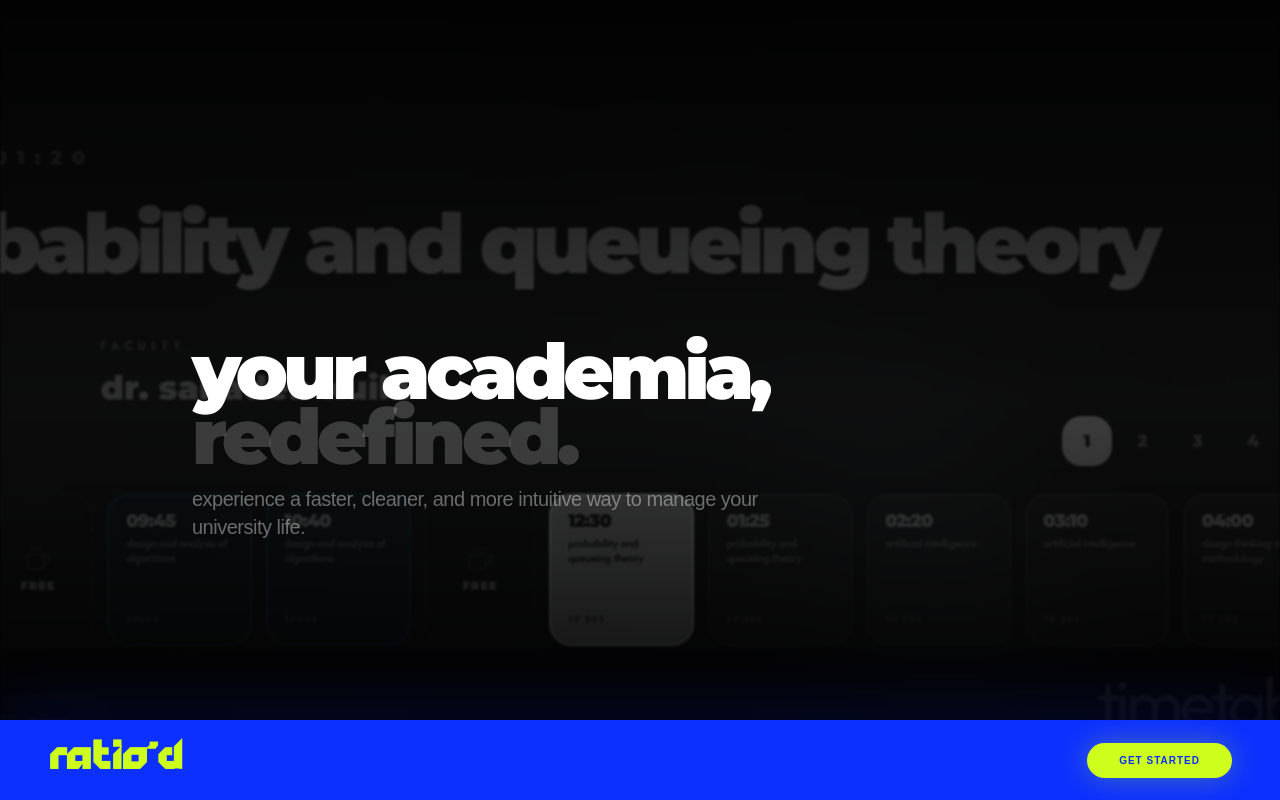
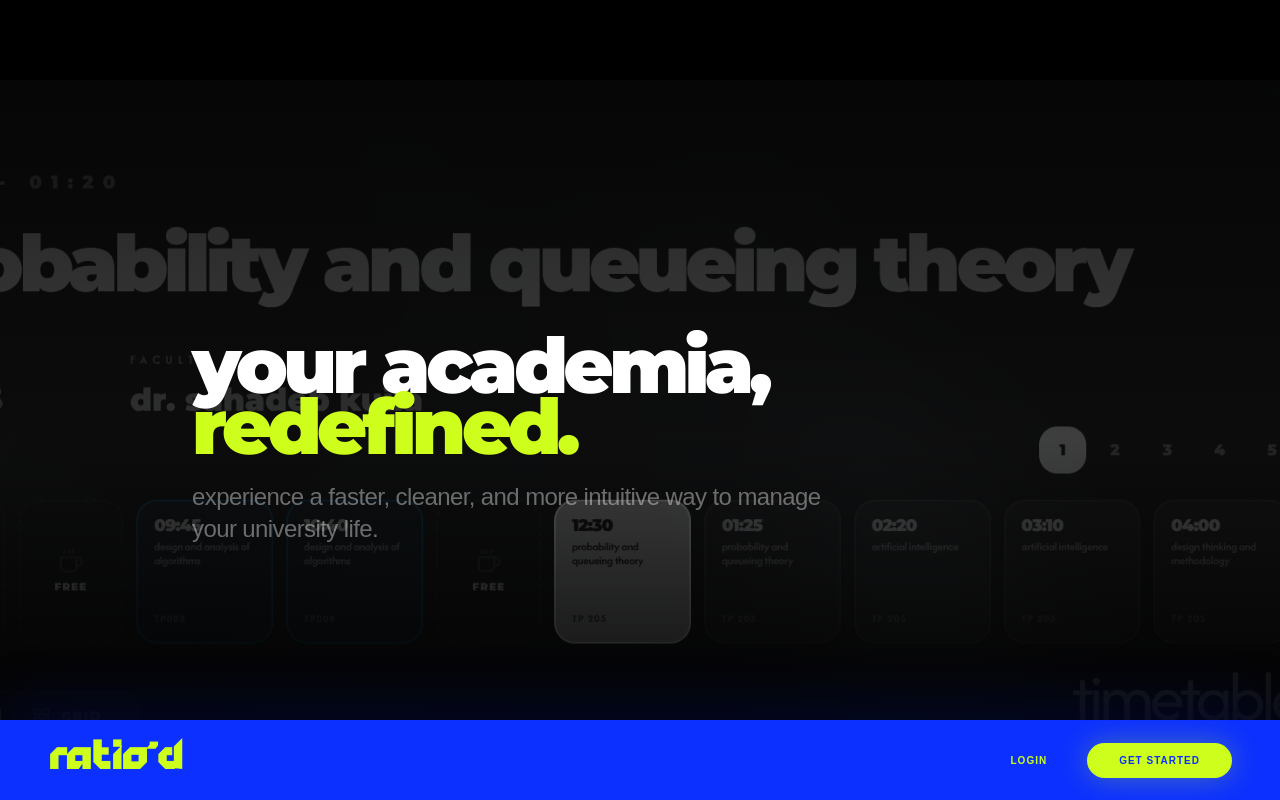
Before and after one commit to projectakshith/ratio-d, a Next.js app: page / in a window 1280 px wide. Built offline with nearby package versions, Linux system fonts and the light colour scheme; a web font is replaced by a local one.

Commit message:
feat: landing anim

```diff
--- a/src/components/desktop/DesktopSidebar.tsx
+++ b/src/components/desktop/DesktopSidebar.tsx
@@ -10,6 +10,7 @@ import {
   User
 } from "lucide-react";
 import { Haptics } from "@/utils/shared/haptics";
+import { useAppLayout } from "@/context/AppLayoutContext";
 
 const NavIcon = ({ icon: Icon, active = false, onClick }: { icon: any, active?: boolean, onClick: () => void }) => (
   <div
@@ -27,6 +28,7 @@ const NavIcon = ({ icon: Icon, active = false, onClick }: { icon: any, active?:
 export default function DesktopSidebar() {
   const router = useRouter();
   const pathname = usePathname();
+  const { onOpenSettings } = useAppLayout();
 
   const navItems = [
     { icon: LayoutDashboard, path: "/dashboard" },
@@ -57,8 +59,8 @@ export default function DesktopSidebar() {
       <div className="pb-2">
         <NavIcon
           icon={User}
-          active={pathname === "/settings"}
-          onClick={() => handleNav("/settings")}
+          active={false}
+          onClick={() => { Haptics.selection(); onOpenSettings(); }}
         />
       </div>
     </div>
--- a/src/components/landing/LandingPage.tsx
+++ b/src/components/landing/LandingPage.tsx
@@ -20,11 +20,15 @@ const FeatureCard = ({ title, desc, index }: { title: string, desc: string, inde
 
 export default function LandingPage() {
   const [stage, setStage] = useState<"intro" | "splash" | "shrink" | "ready">("intro");
-  const scrollRef = useRef<HTMLDivElement>(null);
 
-  const { scrollY } = useScroll({ container: scrollRef });
-  const heroImageY = useTransform(scrollY, [0, 800], ["0%", "20%"]);
-  const heroImageScaleScroll = useTransform(scrollY, [0, 800], [1, 1.1]);
+  const { scrollY } = useScroll();
+  const smoothProgress = useSpring(scrollY, { stiffness: 100, damping: 30, restDelta: 0.001 });
+
+  const scrollParallaxImgY = useTransform(smoothProgress, [0, 1000], ["-4%", "4%"]);
+  const scrollParallaxTextY = useTransform(smoothProgress, [0, 1000], ["0%", "15%"]);
+
+  const scrollParallaxImgY2 = useTransform(smoothProgress, [1000, 3000], ["-4%", "4%"]);
+  const scrollParallaxTextY2 = useTransform(smoothProgress, [1000, 3000], ["0%", "15%"]);
 
   useEffect(() => {
     const t1 = setTimeout(() => setStage("splash"), 100);
@@ -36,70 +40,64 @@ export default function LandingPage() {
   }, []);
 
   return (
-    <div className="h-screen w-full bg-black overflow-hidden relative selection:bg-[#ceff1c] selection:text-[#0c30ff]">
+    <ReactLenis root options={{ lerp: 0.05, duration: 1.2 }}>
+      <div className="min-h-screen w-full bg-black relative selection:bg-[#ceff1c] selection:text-[#0c30ff]">
 
-      {/* Hero Parallax Image - Perfectly Synced */}
-      {stage !== "intro" && (
+        <div className="w-full relative z-10 pt-[10vh] mb-48">
           <motion.div
-          initial={{ opacity: 0, scale: 1.2 }}
+            initial={{ opacity: 0, y: 150 }}
             animate={{
-            opacity: (stage === "shrink" || stage === "ready") ? 0.4 : 0,
-            scale: (stage === "shrink" || stage === "ready") ? 1 : 1.2,
+              opacity: (stage === "shrink" || stage === "ready") ? 1 : 0,
+              y: (stage === "shrink" || stage === "ready") ? 0 : 150,
             }}
-          style={{ scale: heroImageScaleScroll, y: heroImageY }}
-          transition={{
-            delay: stage === "shrink" ? 0 : 0,
-            duration: 1.2,
-            ease: BEZIER
-          }}
-          className="fixed inset-0 z-0 pointer-events-none"
+            transition={{ duration: 2.2, ease: [0.16, 1, 0.3, 1], delay: 1.5 }}
+            className="w-full aspect-video relative overflow-hidden"
           >
-          <img src="/screenshots/hero.png" alt="" className="w-full h-full object-cover blur-[1px]" />
-          <div className="absolute inset-0 bg-gradient-to-b from-black/80 via-transparent to-black" />
-        </motion.div>
-      )}
-
-      <ReactLenis root={false} options={{ lerp: 0.05, duration: 1.2 }}>
-        <div
-          ref={scrollRef}
-          className="h-screen w-full overflow-y-auto no-scrollbar relative z-10"
+            <motion.img
+              style={{ y: scrollParallaxImgY, scale: 1.05 }}
+              initial={{ scale: 1.15 }}
+              animate={{ scale: (stage === "shrink" || stage === "ready") ? 1.05 : 1.15 }}
+              transition={{ duration: 2.5, ease: BEZIER, delay: 1.5 }}
+              src="/screenshots/hero.png"
+              alt=""
+              className="w-full h-full object-cover opacity-50"
+            />
+            <div className="absolute inset-0 bg-gradient-to-t from-black via-black/20 to-black/60 flex flex-col justify-center px-8 md:px-24 lg:px-48">
+              <motion.div
+                style={{ y: scrollParallaxTextY }}
+                className="space-y-6 max-w-3xl"
               >
-          <div className="w-full max-w-5xl mx-auto px-8 md:px-16 pt-[25vh] pb-32">
-            <motion.div
-              initial={{ opacity: 0 }}
-              animate={{ opacity: (stage === "shrink" || stage === "ready") ? 1 : 0 }}
-              transition={{ duration: 0.8, ease: BEZIER }}
-              className="relative mb-48 min-h-[60vh] flex flex-col justify-center"
-            >
-              <div className="space-y-4">
                 <motion.h1
-                  initial={{ opacity: 0, y: 30 }}
+                  initial={{ opacity: 0, y: 40 }}
                   animate={{
                     opacity: stage === "ready" ? 1 : 0,
-                    y: stage === "ready" ? 0 : 30
+                    y: stage === "ready" ? 0 : 40
                   }}
-                  transition={{ delay: 0.2, duration: 1, ease: BEZIER }}
-                  className="text-[10vw] md:text-[6vw] font-black text-white lowercase tracking-[-0.06em] leading-[0.85]"
+                  transition={{ delay: 1.4, duration: 1.2, ease: BEZIER }}
+                  className="text-[10vw] md:text-[6vw] font-black text-white lowercase tracking-[-0.06em] leading-[0.8]"
                   style={{ fontFamily: 'var(--font-montserrat)' }}
                 >
                   your academia,<br />
-                  <span className="text-white/20">redefined.</span>
+                  <span className="text-[#ceff1c]">redefined.</span>
                 </motion.h1>
 
                 <motion.p
-                  initial={{ opacity: 0, y: 15 }}
+                  initial={{ opacity: 0, y: 20 }}
                   animate={{
                     opacity: stage === "ready" ? 1 : 0,
-                    y: stage === "ready" ? 0 : 15
+                    y: stage === "ready" ? 0 : 20
                   }}
-                  transition={{ delay: 0.4, duration: 1, ease: BEZIER }}
-                  className="text-lg md:text-xl text-white/40 leading-relaxed font-medium lowercase tracking-tight max-w-xl"
+                  transition={{ delay: 1.6, duration: 1.2, ease: BEZIER }}
+                  className="text-lg md:text-2xl text-white/40 leading-relaxed font-medium lowercase tracking-tight max-w-2xl"
                 >
                   experience a faster, cleaner, and more intuitive way to manage your university life.
                 </motion.p>
+              </motion.div>
             </div>
           </motion.div>
+        </div>
 
+        <div className="w-full max-w-5xl mx-auto px-8 md:px-16 pb-32 relative z-10">
           <div className="grid grid-cols-1 md:grid-cols-2 lg:grid-cols-3 gap-4 mb-48">
             {[
               { t: "sub-second sync", d: "background refresh keeps your data fresh without ever interrupting your flow." },
@@ -120,12 +118,20 @@ export default function LandingPage() {
             transition={{ duration: 1, ease: BEZIER }}
             className="w-full aspect-video rounded-[40px] overflow-hidden border border-white/10 mb-48 bg-white/5 relative"
           >
-              <img src="/screenshots/features.png" alt="" className="w-full h-full object-cover opacity-80" />
+            <motion.img
+              style={{ y: scrollParallaxImgY2, scale: 1.05 }}
+              src="/screenshots/features.png"
+              alt=""
+              className="w-full h-full object-cover opacity-80"
+            />
             <div className="absolute inset-0 bg-gradient-to-r from-black/80 via-transparent to-transparent flex items-center px-12">
-                <div className="space-y-4 max-w-lg">
+              <motion.div
+                style={{ y: scrollParallaxTextY2 }}
+                className="space-y-4 max-w-lg"
+              >
                 <h2 className="text-4xl md:text-5xl font-black text-white lowercase tracking-tighter leading-none">everything you need.</h2>
                 <p className="text-lg text-white/60 lowercase tracking-tight">we redesigned every single part of academia from the ground up to be high-performance and aesthetically pleasing.</p>
-                </div>
+              </motion.div>
             </div>
           </motion.div>
 
@@ -143,48 +149,52 @@ export default function LandingPage() {
             </div>
           </div>
         </div>
-        </div>
-      </ReactLenis>
 
-      {/* Intro Animation Layer - Perfectly Synced */}
       <motion.div
         initial={{ clipPath: "circle(0% at 50% 50%)", height: "100vh" }}
         animate={{
           clipPath: "circle(150% at 50% 50%)",
           height: (stage === "shrink" || stage === "ready") ? "80px" : "100vh",
           transition: {
-            clipPath: { duration: 4, ease: BEZIER },
-            height: { delay: 1.2, duration: 1.2, ease: BEZIER }
+            clipPath: { duration: 1.2, ease: [0.4, 0, 0.2, 1] },
+            height: { delay: 1.4, duration: 1.2, ease: BEZIER }
           }
         }}
         className={`fixed bottom-0 left-0 w-full bg-[#0c30ff] flex items-center z-50 overflow-hidden shadow-[0_-15px_60px_rgba(12,48,255,0.15)] ${(stage === "shrink" || stage === "ready") ? "pointer-events-none" : "pointer-events-auto"}`}
       >
         <div className="relative w-full flex items-center h-full px-12">
-          <motion.h1
-            initial={{ x: -100, opacity: 0 }}
+          <motion.div
+            initial={{ scale: 1, left: "48px", translateX: "0%" }}
             animate={{
-              x: 0,
-              opacity: 1,
               scale: (stage === "shrink" || stage === "ready") ? 0.3 : 1,
             }}
-            transition={{
-              x: { delay: 0.4, duration: 0.8, ease: BEZIER },
-              opacity: { delay: 0.4, duration: 0.8, ease: BEZIER },
-              scale: { delay: 1.2, duration: 1.2, ease: BEZIER }
-            }}
+            transition={{ delay: 1.4, duration: 1.2, ease: BEZIER }}
+            className="flex origin-left items-center absolute"
+          >
+            <motion.span
+              initial={{ x: -100, opacity: 0 }}
+              animate={{ x: 0, opacity: 1 }}
+              transition={{ delay: 0.4, duration: 0.8, ease: BEZIER }}
               className="text-[10vw] font-black lowercase tracking-[0em] text-[#ceff1c] leading-none select-none inline-block origin-left"
               style={{ fontFamily: 'var(--font-urbanosta)' }}
             >
               ratio'd
-          </motion.h1>
+            </motion.span>
+          </motion.div>
 
           {stage === "ready" && (
             <motion.div
               initial={{ opacity: 0, x: 20 }}
               animate={{ opacity: 1, x: 0 }}
               transition={{ duration: 0.8, ease: BEZIER }}
-              className="ml-auto flex gap-8 items-center pointer-events-auto"
+              className="ml-auto flex gap-6 items-center pointer-events-auto"
             >
+              <div
+                onClick={() => window.location.href = '/login'}
+                className="text-[#ceff1c] text-[10px] font-black uppercase tracking-widest hover:opacity-70 transition-opacity cursor-pointer px-4"
+              >
+                login
+              </div>
               <div
                 onClick={() => window.location.href = '/dashboard'}
                 className="px-8 py-2.5 rounded-full bg-[#ceff1c] text-[#0c30ff] text-[10px] font-black uppercase tracking-widest hover:scale-105 transition-transform cursor-pointer shadow-[0_0_30px_rgba(206,255,28,0.3)]"
@@ -196,5 +206,6 @@ export default function LandingPage() {
         </div>
       </motion.div>
     </div>
+    </ReactLenis>
   );
 }
--- a/src/components/shared/AppWrapper.tsx
+++ b/src/components/shared/AppWrapper.tsx
@@ -96,7 +96,7 @@ useEffect(() => {
 }, [showWelcome, setShowWelcome]);
 
   return (
-    <main className="bg-theme-bg fixed inset-0 w-full overflow-hidden flex flex-col">
+    <main className="bg-theme-bg min-h-full w-full flex flex-col relative">
       <AnimatePresence>
         {isOffline && (
           <motion.div
```
Also changed, not shown: src/app/page.tsx (+3 -10 lines), src/components/onboarding/OnboardingContainer.tsx (+11 -25 lines). Lines whose indentation alone changed are shown as unchanged.
